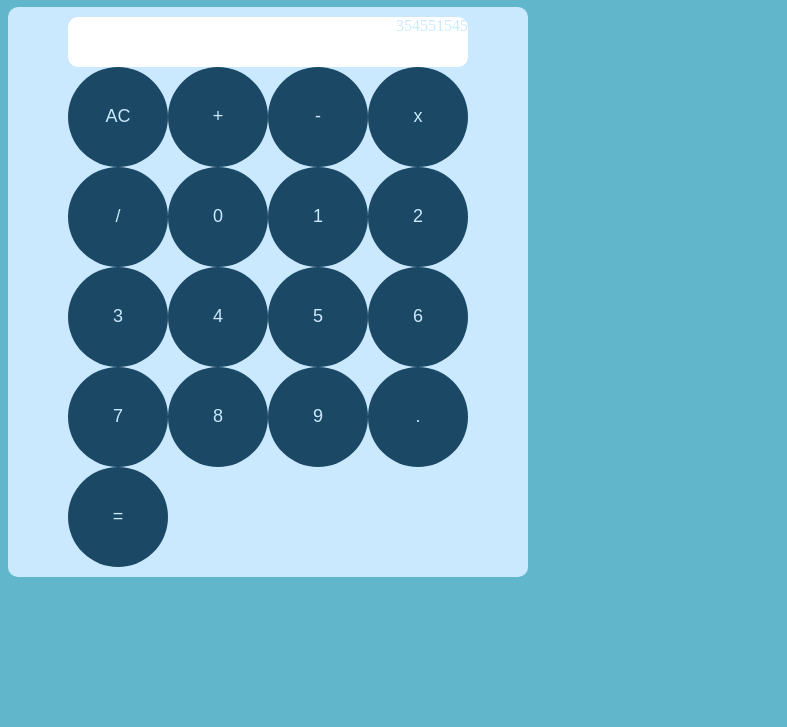
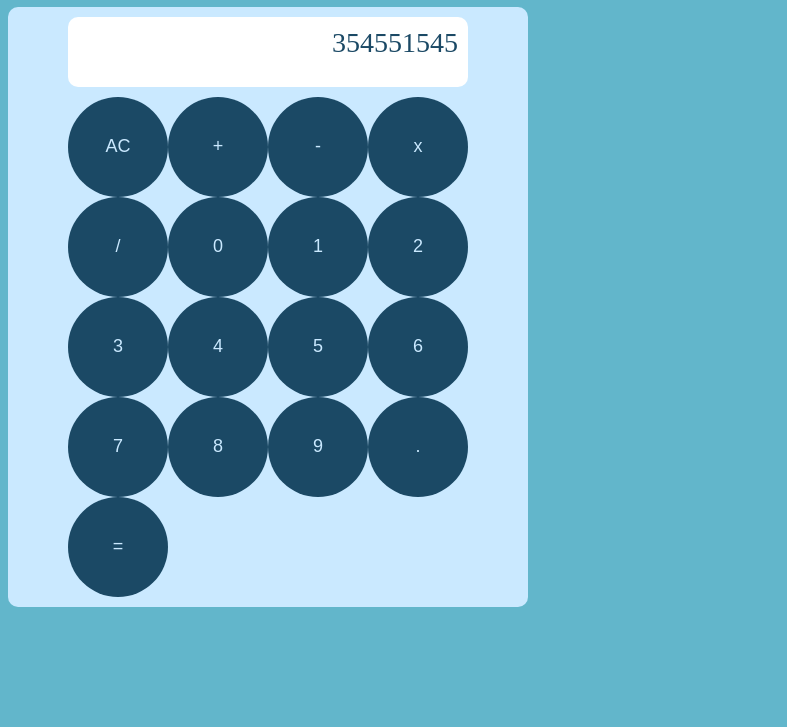
Before and after one commit to IamLAM/jCalculator, a plain HTML site: page index.html in a window 1280 px wide. Shown: the part 73-800 px from the top of the page, without its empty margins (0-787 px from the left). Drawn offline with Linux system fonts and the light colour scheme.

Commit message:
adding style to display section

```diff
--- a/style.css
+++ b/style.css
@@ -1,7 +1,7 @@
 body {
     background-color: #62B6CB;
     color: #CAE9FF;
-    text-align: center;
+    text-align: left;
 }
 
 #calculator {
@@ -33,4 +33,8 @@ body {
     height: 50px;
     background-color: white;
     border-radius: 10px;
+    font-size: 28px;
+    color: #1B4965;
+    padding: 10px;
+    margin-bottom: 10px;
 }
```
